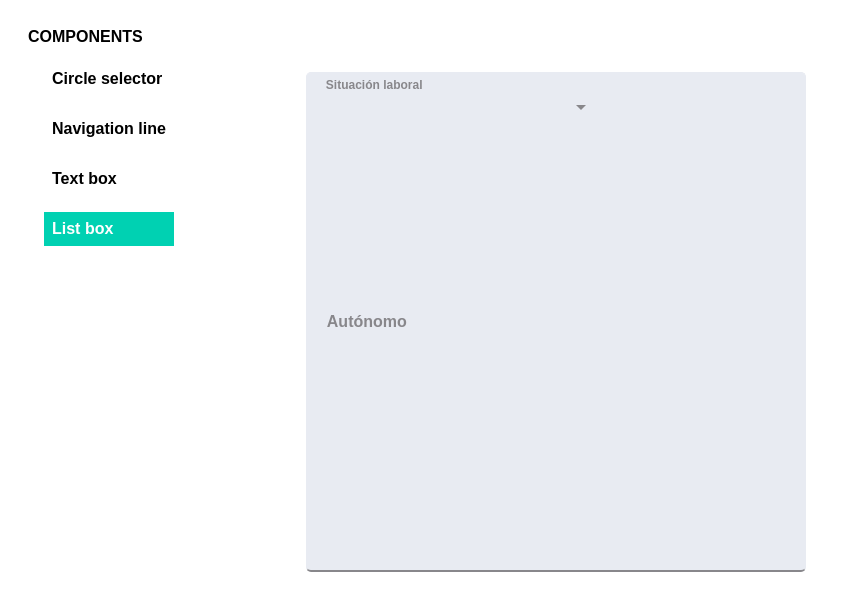
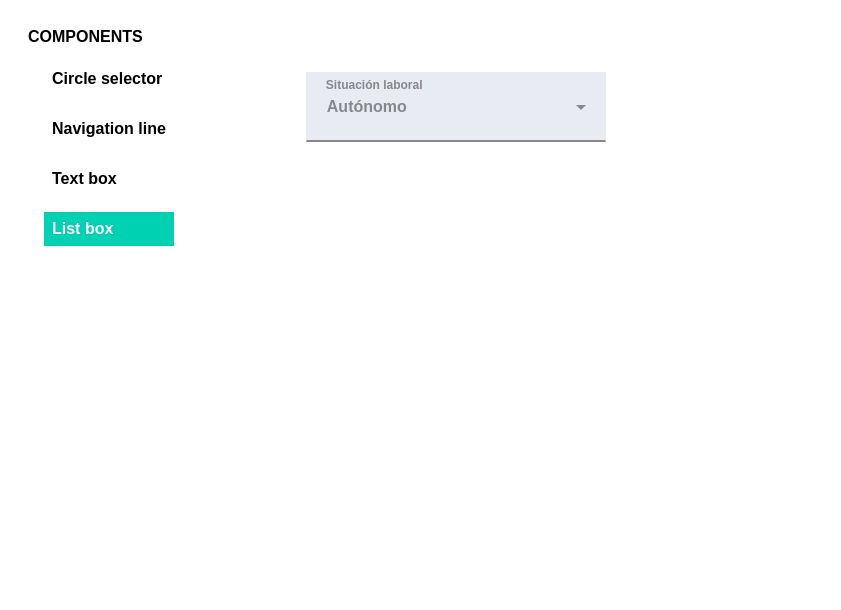
Before and after one commit to LaraGuardiola/angular-circleselector, an Angular app: page / in a window 1280 px wide. Both pictures are taken after a click on the item "List box". Shown: the top 610 px of the page, without its empty margins (0-841 px from the left). Built offline with nearby package versions, Linux system fonts and the light colour scheme.

Commit message:
select completely wired up

```diff
--- a/src/app/list-box/list-box.component.css
+++ b/src/app/list-box/list-box.component.css
@@ -9,15 +9,7 @@
     top: 0;
     outline: 0;
     text-indent: 20px;
-    justify-content: center;
-    background-color: #e8ebf2;
     border: 1px solid #e8ebf2;
-    border-radius: 5px;
-    font-family: 'Arial';
-    font-size: 16px;
-    font-weight: bold;
-    color: #88878b;
-    border-bottom: 2px solid #88878b;
     margin-top: 1em;
     appearance: none;
 }
--- a/src/app/list-box/list-box.component.ts
+++ b/src/app/list-box/list-box.component.ts
@@ -9,16 +9,29 @@ export class ListBoxComponent implements OnInit {
 
   //style of the select
   @Input() list: string[]
-  @Input() selectWidth: number;
-  @Input() selectHeight: number;
+  @Input() selectWidth: number
+  @Input() selectHeight: number
+  @Input() selectBackgroundColor: string
+  @Input() selectColor:  string
+  @Input() fontFamily: string
+  @Input() fontSize: number
+  @Input() fontWeight: string
+  @Input() borderBottom: string
+
 
   //style of the title
   @Input() title: string;
 
   constructor() {
     this.title = 'Situación laboral'
-    this.selectWidth = 500
-    this.selectHeight = 500
+    this.selectWidth = 300
+    this.selectHeight = 70
+    this.selectBackgroundColor = '#e8ebf2'
+    this.selectColor = '#88878b'
+    this.fontFamily = 'Arial'
+    this.fontSize = 16
+    this.fontWeight = 'bold'
+    this.borderBottom = '2px solid #88878b'
     this.list = [
       'Autónomo',
       'Asalariado',
@@ -40,6 +53,12 @@ export class ListBoxComponent implements OnInit {
   setSelectDefaultState(){
     this.select.nativeElement.style.setProperty('width', this.selectWidth + 'px')
     this.select.nativeElement.style.setProperty('height', this.selectHeight + 'px')
+    this.select.nativeElement.style.setProperty('background-color', this.selectBackgroundColor)
+    this.select.nativeElement.style.setProperty('color', this.selectColor)
+    this.select.nativeElement.style.setProperty('font-family', this.fontFamily)
+    this.select.nativeElement.style.setProperty('font-size', this.fontSize + 'px')
+    this.select.nativeElement.style.setProperty('font-weight', this.fontWeight)
+    this.select.nativeElement.style.setProperty('border-bottom', this.borderBottom)
   }
 
 }
```
